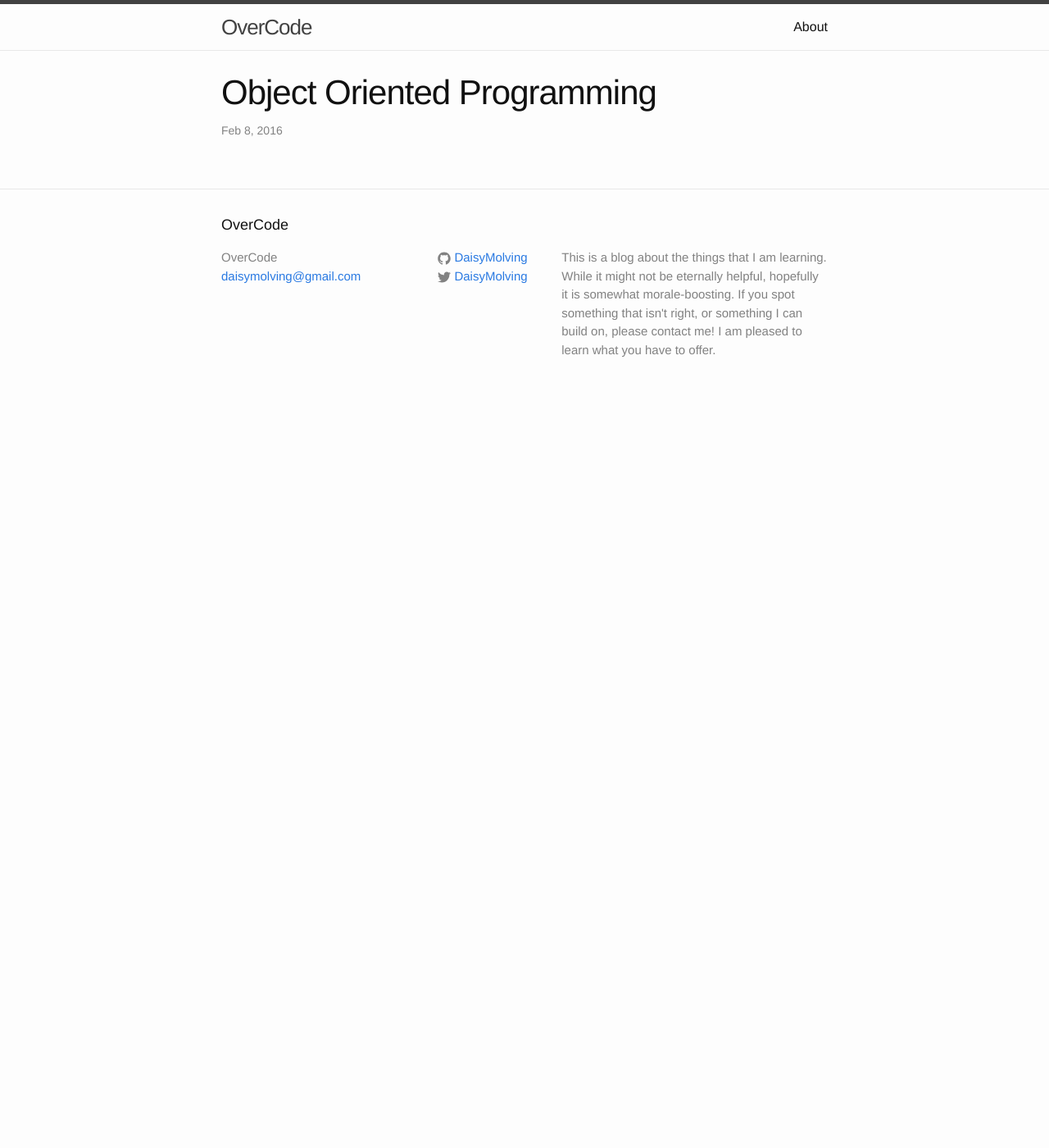
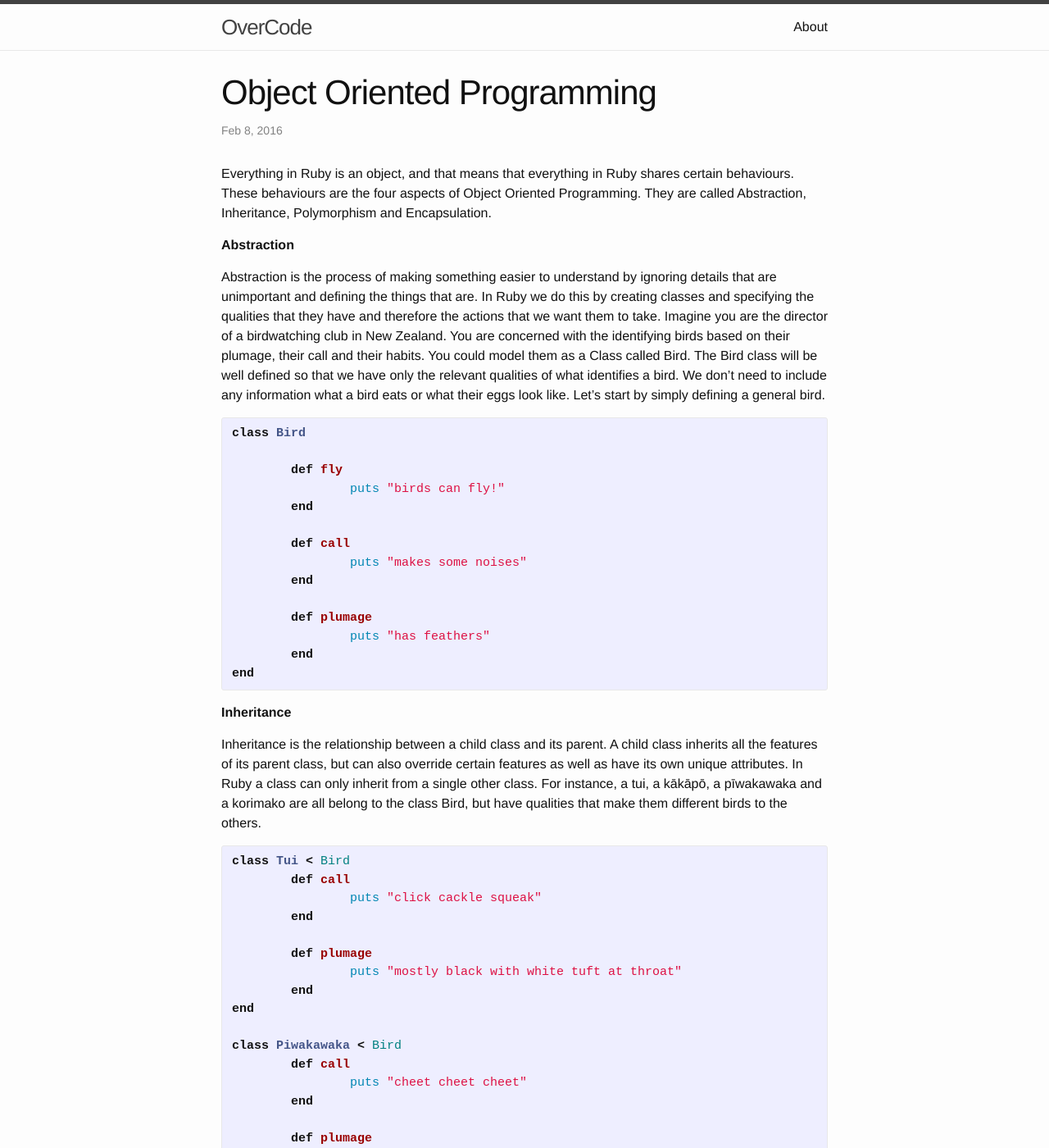
Before and after one commit to DaisyMolving/DaisyMolving.github.io, a Jekyll site: the page built from _posts/2016-02-08-introduction-to-OOP.markdown, in a window 1280 px wide and 1400 px high. Shown: the whole window at 82% size. Built offline with Jekyll 4.4.1, drawn with Linux system fonts in a browser that asks for light colours; some of the changed text lies outside the part shown.

Commit message:
completed sections on abstraction, inheritance and polymorphism

```diff
--- a/_posts/2016-02-08-introduction-to-OOP.markdown
+++ b/_posts/2016-02-08-introduction-to-OOP.markdown
@@ -3,3 +3,101 @@
 title: "Object Oriented Programming"
 date: 2016-02-08 12:30:31 +0000
 ---
+
+Everything in Ruby is an object, and that means that everything in Ruby shares certain behaviours. These behaviours are the four aspects of Object Oriented Programming. They are called Abstraction, Inheritance, Polymorphism and Encapsulation.
+
+<strong> Abstraction </strong>
+
+Abstraction is the process of making something easier to understand by ignoring details that are unimportant and defining the things that are. In Ruby we do this by creating classes and specifying the qualities that they have and therefore the actions that we want them to take. Imagine you are the director of a birdwatching club in New Zealand. You are concerned with the identifying birds based on their plumage, their call and their habits. You could model them as a Class called Bird. The Bird class will be well defined so that we have only the relevant qualities of what identifies a bird. We don't need to include any information what a bird eats or what their eggs look like. Let's start by simply defining a general bird.
+
+{% highlight ruby %}
+class Bird
+
+	def fly
+		puts "birds can fly!"
+	end
+
+	def call
+		puts "makes some noises"
+	end
+
+	def plumage
+		puts "has feathers"
+	end
+end
+{% endhighlight %}
+
+<strong> Inheritance </strong>
+
+Inheritance is the relationship between a child class and its parent. A child class inherits all the features of its parent class, but can also override certain features as well as have its own unique attributes. In Ruby a class can only inherit from a single other class. For instance, a tui, a kākāpō, a pīwakawaka and a korimako are all belong to the class Bird, but have qualities that make them different birds to the others.
+
+{% highlight ruby %}
+
+class Tui < Bird
+	def call
+		puts "click cackle squeak"
+	end
+
+	def plumage
+		puts "mostly black with white tuft at throat"
+	end
+end
+
+class Piwakawaka < Bird
+	def call
+		puts "cheet cheet cheet"
+	end
+
+	def plumage
+		puts "white 'eyebrows' and a fanning tail"
+	end
+end
+
+class Korimako < Bird
+	def call
+		puts "sounds like chiming bells"
+	end
+
+	def plumage
+		puts "acid green with black-tipped wings and tail"
+	end
+end
+
+class Kakapo < Bird
+
+	def call
+		puts "boom, skreech"
+	end
+
+	def plumage
+		puts "green speckled feathers with 'whiskers' on the face"
+	end
+
+	def fly
+		false
+	end
+end
+{% endhighlight %}
+
+<strong> Polymorphism </strong>
+
+Polymorphism comes from Greek, meaning "many forms". In Ruby it specifically means the ability to send the same message (through methods) to different objects and get different results.
+
+You might have noticed in the example above how each bird inherits from the class Bird, but each bird has a different output when asked for information about their call and plumage. All inherit the fly method unchanged, except the kakapo, a flightless parrot.
+
+In essence all birds inherit from the Bird class but each can modify the attributes it passes them to suit their specifications.
+
+<strong> Encapsulation </strong>
+
+The encapsulation hides the implementation details of a class from other objects.
+Encapsulation is the packing of data and functions into a single component.
+Encapsulation means that the internal representation of an object is hidden from the outside. Only the object can interact with its internal data. Public methods can be created to open a defined way to access the logic inside an object. Encapsulation reduce system complexity and increase robustness by decoupling its components.
+
+{% highlight ruby %}
+
+class Kakapo < Bird
+
+
+
+end
+{% endhighlight %}
```
Also changed, not shown: assets/inheritence-irb-integer-float-superclass.jpg (added).
